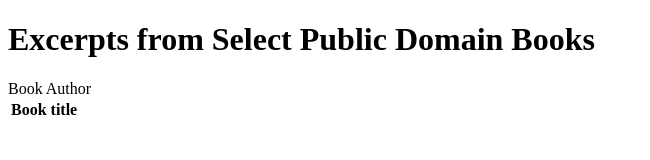
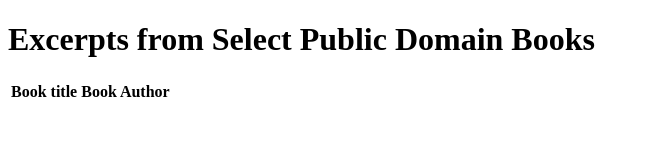
Before and after one commit to charliehaffner/Lab3, a plain HTML site: page index.html in a window 1280 px wide. Shown: the whole page, without its empty margins (0-650 px from the left). Drawn offline with Linux system fonts and the light colour scheme.

Commit message:
Update index.html

```diff
--- a/index.html
+++ b/index.html
@@ -9,6 +9,6 @@
 		<table>
 			<tr>
 				<th>Book title</th>
-				<th2>Book Author</th>
+				<th>Book Author</th>
 			</tr>
 	</body>
```
